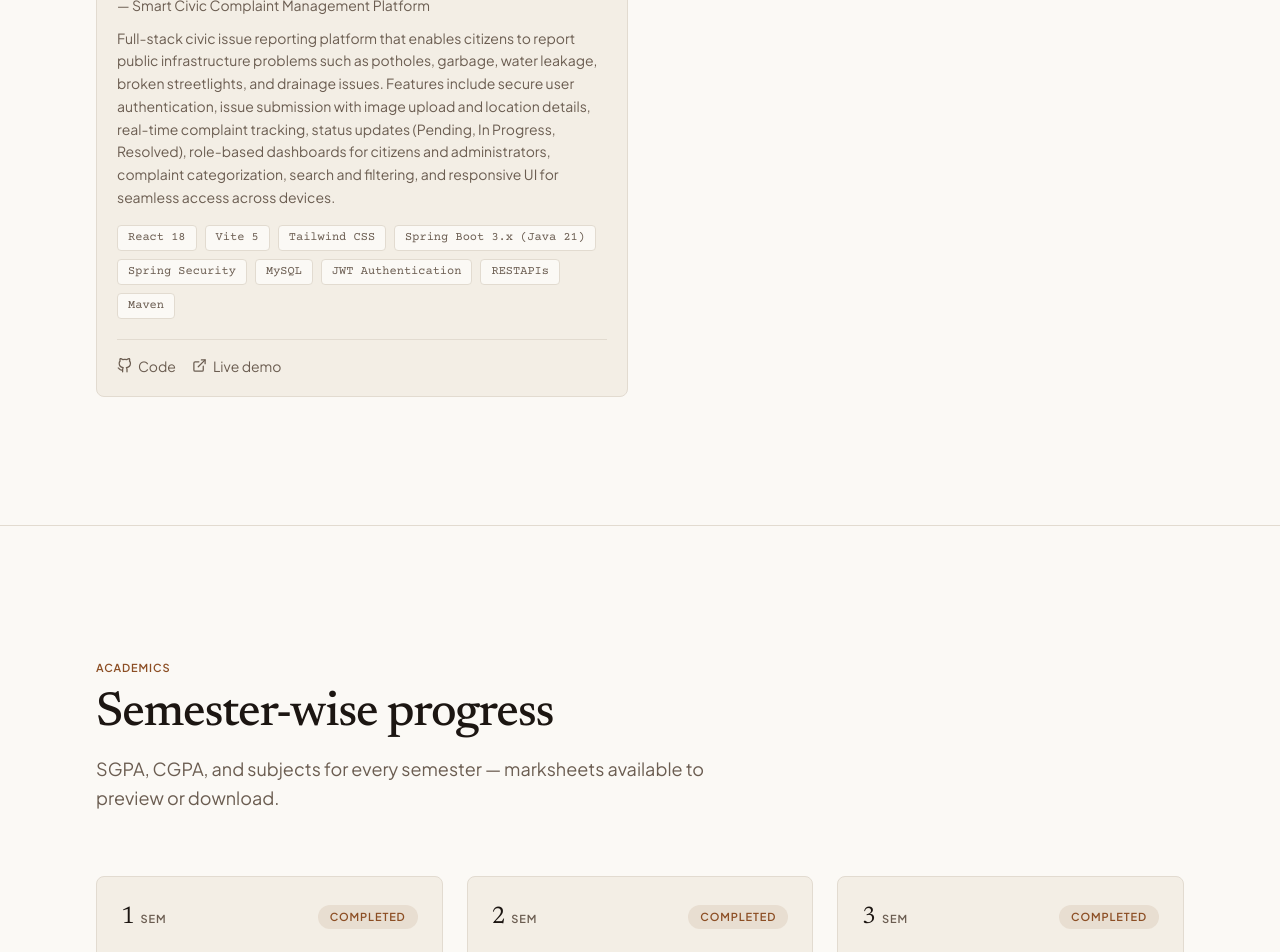
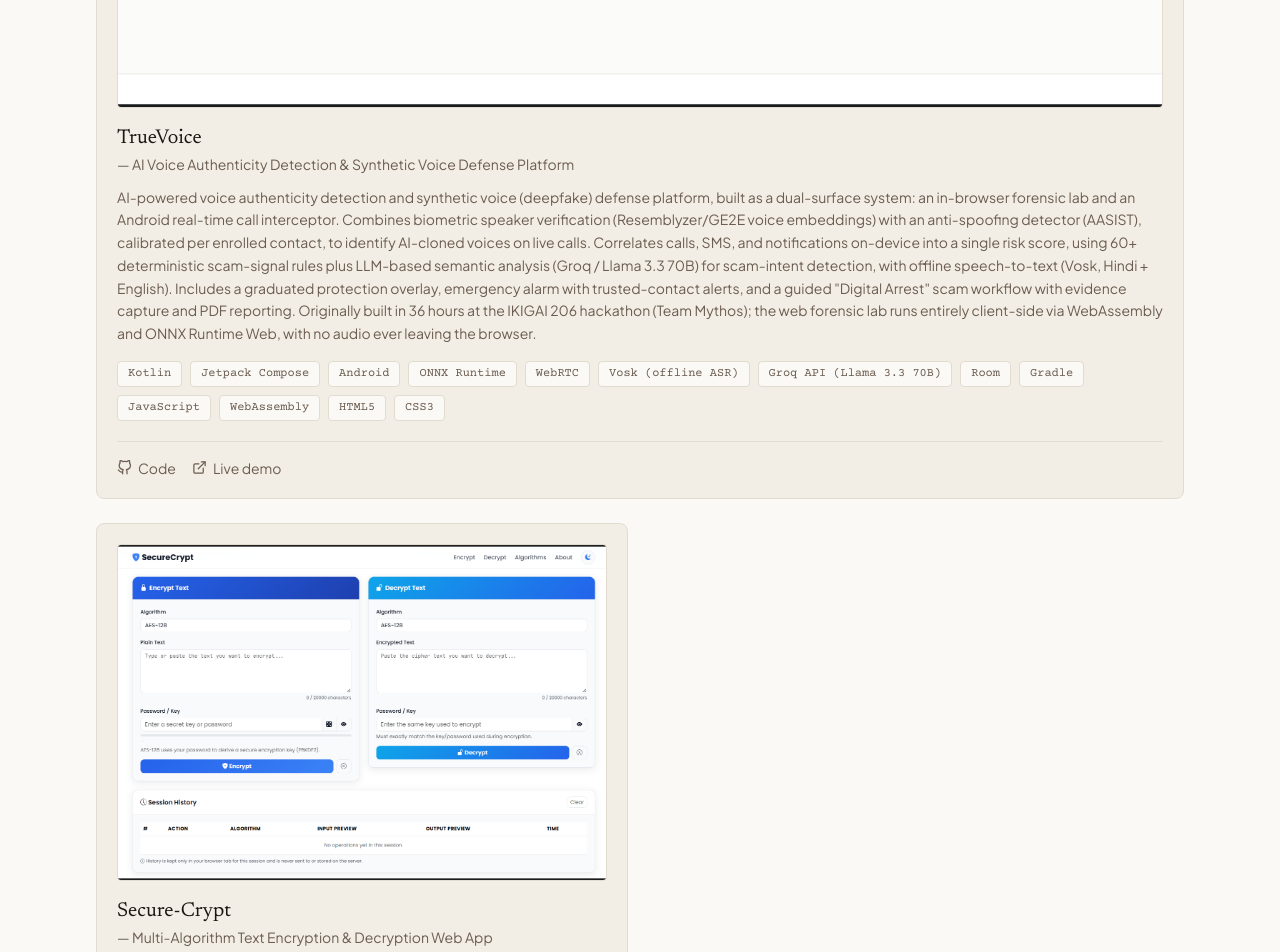
Before and after one commit to VJ-veshwikjain2215/Veshwik-Jain-portfolio, a React (Vite) app: page / in a window 1280 px wide. Shown: the part 4520-5472 px from the top of the page. Built offline with nearby package versions, Linux system fonts and the light colour scheme.

Commit message:
udated data
update in projects section

```diff
--- a/src/constants/data.js
+++ b/src/constants/data.js
@@ -5,6 +5,8 @@
 // ---------------------------------------------------------------
 import civicIssueImg from "../assets/civic-issue.png";
 import rupeeRakshakImg from "../assets/RupeeRakshak.png";
+import trueVoiceImg from "../assets/TrueVoice.png";
+import secureCryptImg from "../assets/Secure-Crypt.png";
 export const profile = {
   name: "Veshwik Jain",
   roles: [
@@ -106,7 +108,7 @@
     tech: ["React 18", "Vite 5", "Tailwind CSS", "Recharts", "Google OAuth", "Spring Boot 3.x (Java 21)", "Spring Security", "PostgreSQL", "JPA/Hibernate", "REST APIs", "Python FastAPI", "Docker", "Render", "Vercel"],
     github: "https://github.com/VJ-veshwikjain2215/rupeerakshak.git",
     demo: "",
-    featured: true,
+    featured: false,
     image: "./assets/RupeeRakshak.png",
     screenshot: rupeeRakshakImg,
   },
@@ -121,10 +123,49 @@
                     for citizens and administrators, complaint categorization, search and filtering, and responsive UI for seamless access across devices.`,
     tech: ["React 18", "Vite 5", "Tailwind CSS", "Spring Boot 3.x (Java 21)", "Spring Security", "MySQL", "JWT Authentication", "RESTAPIs", "Maven"],
     github: "https://github.com/VJ-veshwikjain2215/Civic-Issue-Reporter",
-      demo: "https://civic-issue-reporter-1-zxms.onrender.com/",
-      featured: false,
-      image: "./assets/Civic.png",
-      screenshot: civicIssueImg,
+    demo: "https://civic-issue-reporter-1-zxms.onrender.com/",
+    featured: false,
+    image: "./assets/Civic.png",
+    screenshot: civicIssueImg,
+  },
+
+  {
+    id: "TrueVoice",
+    title: "TrueVoice",
+    subtitle: " — AI Voice Authenticity Detection & Synthetic Voice Defense Platform",
+    description: ` AI-powered voice authenticity detection and synthetic voice (deepfake) defense platform, built as a dual-surface system:
+                  an in-browser forensic lab and an Android real-time call interceptor. Combines biometric speaker verification
+                  (Resemblyzer/GE2E voice embeddings) with an anti-spoofing detector (AASIST), calibrated per enrolled contact, to
+                  identify AI-cloned voices on live calls. Correlates calls, SMS, and notifications on-device into a single risk score,
+                  using 60+ deterministic scam-signal rules plus LLM-based semantic analysis (Groq / Llama 3.3 70B) for scam-intent
+                  detection, with offline speech-to-text (Vosk, Hindi + English). Includes a graduated protection overlay, emergency
+                  alarm with trusted-contact alerts, and a guided "Digital Arrest" scam workflow with evidence capture and PDF reporting.
+                  Originally built in 36 hours at the IKIGAI 206 hackathon (Team Mythos); the web forensic lab runs entirely client-side
+                  via WebAssembly and ONNX Runtime Web, with no audio ever leaving the browser.`,
+    tech: ["Kotlin", "Jetpack Compose", "Android", "ONNX Runtime", "WebRTC", "Vosk (offline ASR)", "Groq API (Llama 3.3 70B)", "Room", "Gradle", "JavaScript", "WebAssembly", "HTML5", "CSS3"],
+    github: "https://github.com/VJ-veshwikjain2215/TrueVoice",
+    demo: "https://true-voice-nine.vercel.app",
+    featured: true,
+    image: "./assets/TrueVoice.png",
+    screenshot: trueVoiceImg,
+  },
+
+  {
+    id: "Secure-Crypt",
+    title: "Secure-Crypt",
+    subtitle: " — Multi-Algorithm Text Encryption & Decryption Web App",
+    description: ` A Spring Boot web application for encrypting and decrypting text using six different algorithms — three classical
+                  ciphers implemented from scratch (Caesar, Vigenère, XOR) and three industry-standard algorithms via the Java
+                  Cryptography Architecture (AES-128, DES, 3DES). Features password-based key derivation with PBKDF2, a random key
+                  generator with a live key-strength indicator, session-only encryption history, a dark/light mode toggle, and a REST
+                  API for encryption, decryption, key generation, and key-strength checks. Built as a mini-project for a Fundamentals
+                  of Cyber Security course.`,
+    tech: ["Java 21", "Spring Boot 3.3", "Maven", "HTML5", "CSS3", "JavaScript (ES6)", "Bootstrap 5"],
+    github: "https://github.com/VJ-veshwikjain2215/Secure-Crypt",
+    demo: "https://secure-crypt-three.vercel.app",
+    featured: false,
+    image: "./assets/Secure-Crypt.png",
+    screenshot: secureCryptImg,
   },
 
 ];
@@ -161,7 +202,7 @@
     type: "Certification",
     detail:
       "Completed a certification course covering core C and C++ programming concepts, including data structures and memory management.",
-},
+  },
 ];
 
 export const contactInfo = {
```
Also changed, not shown: src/assets/Secure-Crypt.png (added), src/assets/TrueVoice.png (added).
